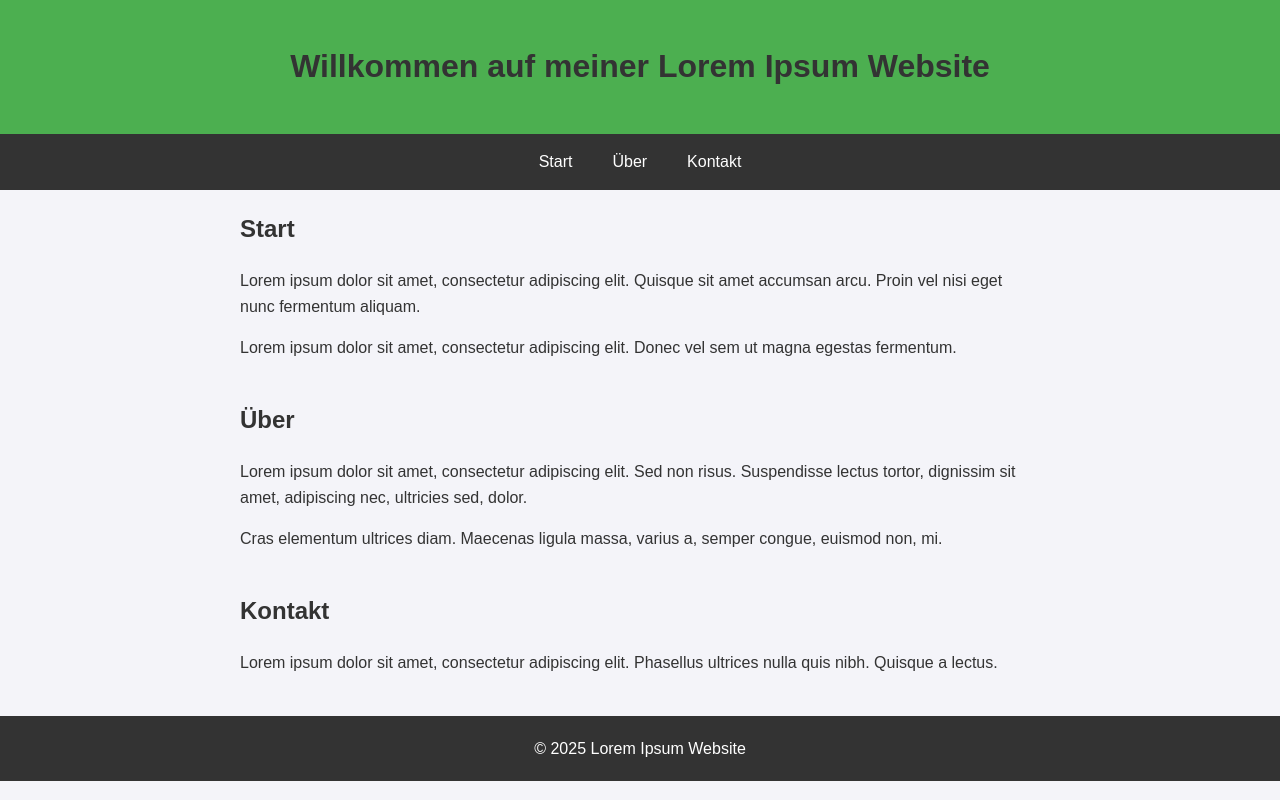
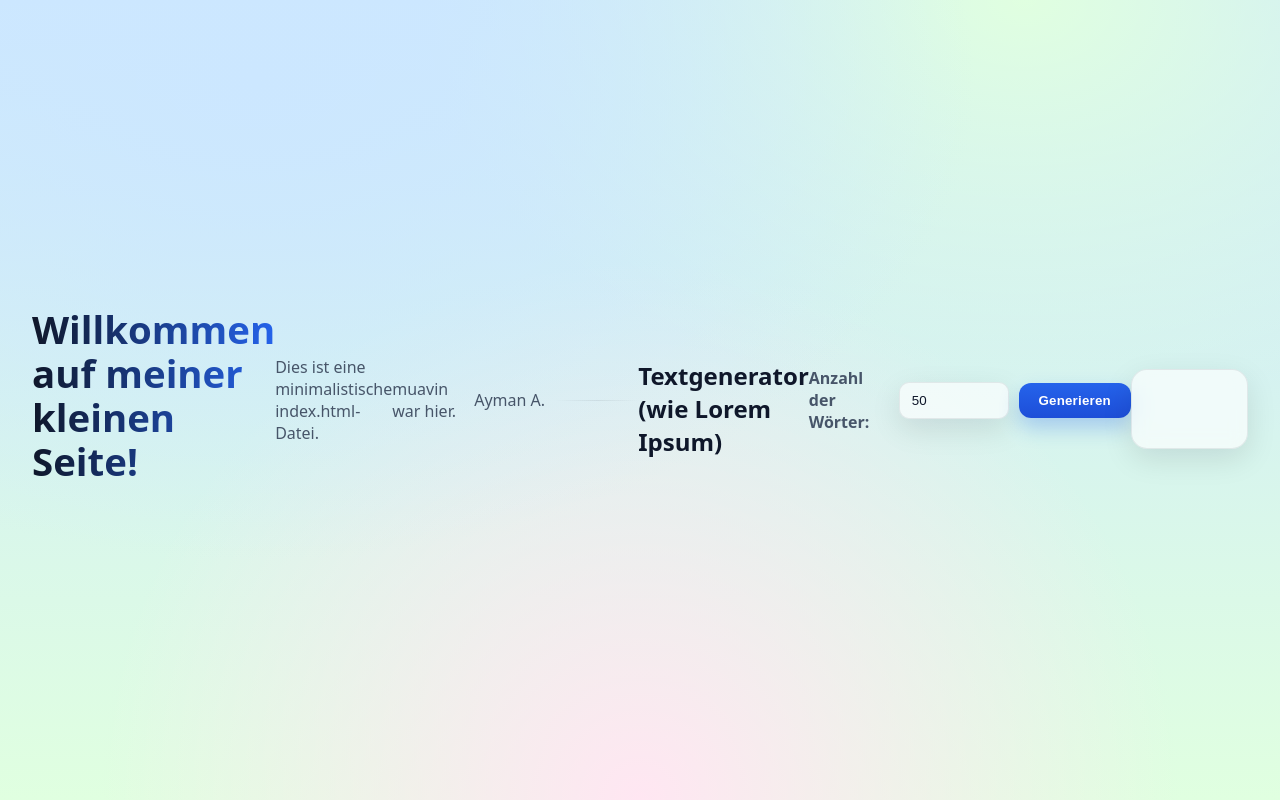
Before and after one commit to RaphaelPy/Git-csw-aufgabe, a plain HTML site: page index.html in a window 1280 px wide. Drawn offline with Linux system fonts and the light colour scheme.

Commit message:
index.html update

```diff
--- a/index.html
+++ b/index.html
@@ -1,111 +1,26 @@
 <!DOCTYPE html>
 <html lang="de">
-<head>
-    <meta charset="UTF-8">
-    <meta name="viewport" content="width=device-width, initial-scale=1.0">
-    <title>Lorem Ipsum Website</title>
-    <style>
-        body {
-            font-family: Arial, sans-serif;
-            margin: 0;
-            padding: 0;
-            background-color: #f4f4f9;
-            color: #333;
-            line-height: 1.6;
-        }
+  <head>
+    <meta charset="UTF-8" />
+    <meta name="viewport" content="width=device-width, initial-scale=1.0" />
+    <title>Meine kleine Seite</title>
+    <link rel="stylesheet" href="styles.css" />
+  </head>
+  <body>
+    <h1>Willkommen auf meiner kleinen Seite!</h1>
+    <p>Dies ist eine minimalistische index.html-Datei.</p>
+    <p>muavin war hier.</p>
+    <p>Ayman A.</p>
 
-        header {
-            background-color: #4CAF50;
-            color: white;
-            padding: 20px 0;
-            text-align: center;
-        }
+    <hr />
 
-        nav {
-            background-color: #333;
-        }
+    <h2>Textgenerator (wie Lorem Ipsum)</h2>
+    <label for="wordCount">Anzahl der Wörter:</label>
+    <input type="number" id="wordCount" value="50" min="1" max="1000" />
+    <button id="generateBtn">Generieren</button>
 
-        nav ul {
-            list-style: none;
-            margin: 0;
-            padding: 0;
-            display: flex;
-            justify-content: center;
-        }
+    <div id="output"></div>
 
-        nav ul li {
-            margin: 0;
-        }
-
-        nav ul li a {
-            color: white;
-            text-decoration: none;
-            padding: 15px 20px;
-            display: block;
-        }
-
-        nav ul li a:hover {
-            background-color: #575757;
-        }
-
-        main {
-            max-width: 800px;
-            margin: 20px auto;
-            padding: 0 20px;
-        }
-
-        section {
-            margin-bottom: 40px;
-        }
-
-        h1, h2 {
-            color: #333;
-        }
-
-        footer {
-            text-align: center;
-            padding: 20px 0;
-            background-color: #333;
-            color: white;
-        }
-    </style>
-</head>
-<body>
-
-    <header>
-        <h1>Willkommen auf meiner Lorem Ipsum Website</h1>
-    </header>
-
-    <nav>
-        <ul>
-            <li><a href="#section1">Start</a></li>
-            <li><a href="#section2">Über</a></li>
-            <li><a href="#section3">Kontakt</a></li>
-        </ul>
-    </nav>
-
-    <main>
-        <section id="section1">
-            <h2>Start</h2>
-            <p>Lorem ipsum dolor sit amet, consectetur adipiscing elit. Quisque sit amet accumsan arcu. Proin vel nisi eget nunc fermentum aliquam.</p>
-            <p>Lorem ipsum dolor sit amet, consectetur adipiscing elit. Donec vel sem ut magna egestas fermentum.</p>
-        </section>
-
-        <section id="section2">
-            <h2>Über</h2>
-            <p>Lorem ipsum dolor sit amet, consectetur adipiscing elit. Sed non risus. Suspendisse lectus tortor, dignissim sit amet, adipiscing nec, ultricies sed, dolor.</p>
-            <p>Cras elementum ultrices diam. Maecenas ligula massa, varius a, semper congue, euismod non, mi.</p>
-        </section>
-
-        <section id="section3">
-            <h2>Kontakt</h2>
-            <p>Lorem ipsum dolor sit amet, consectetur adipiscing elit. Phasellus ultrices nulla quis nibh. Quisque a lectus.</p>
-        </section>
-    </main>
-
-    <footer>
-        &copy; 2025 Lorem Ipsum Website
-    </footer>
-
-</body>
+    <script src="scripts.js"></script>
+  </body>
 </html>
```
